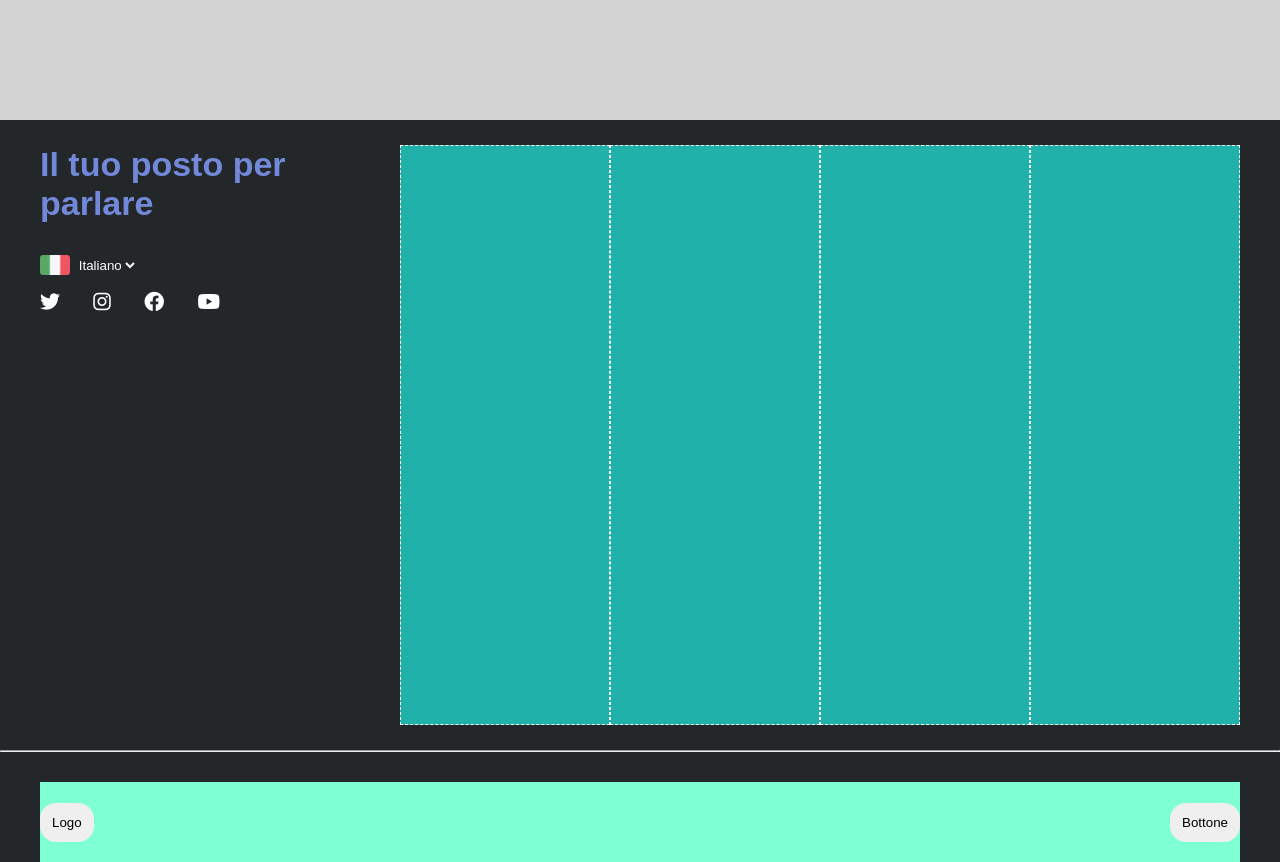
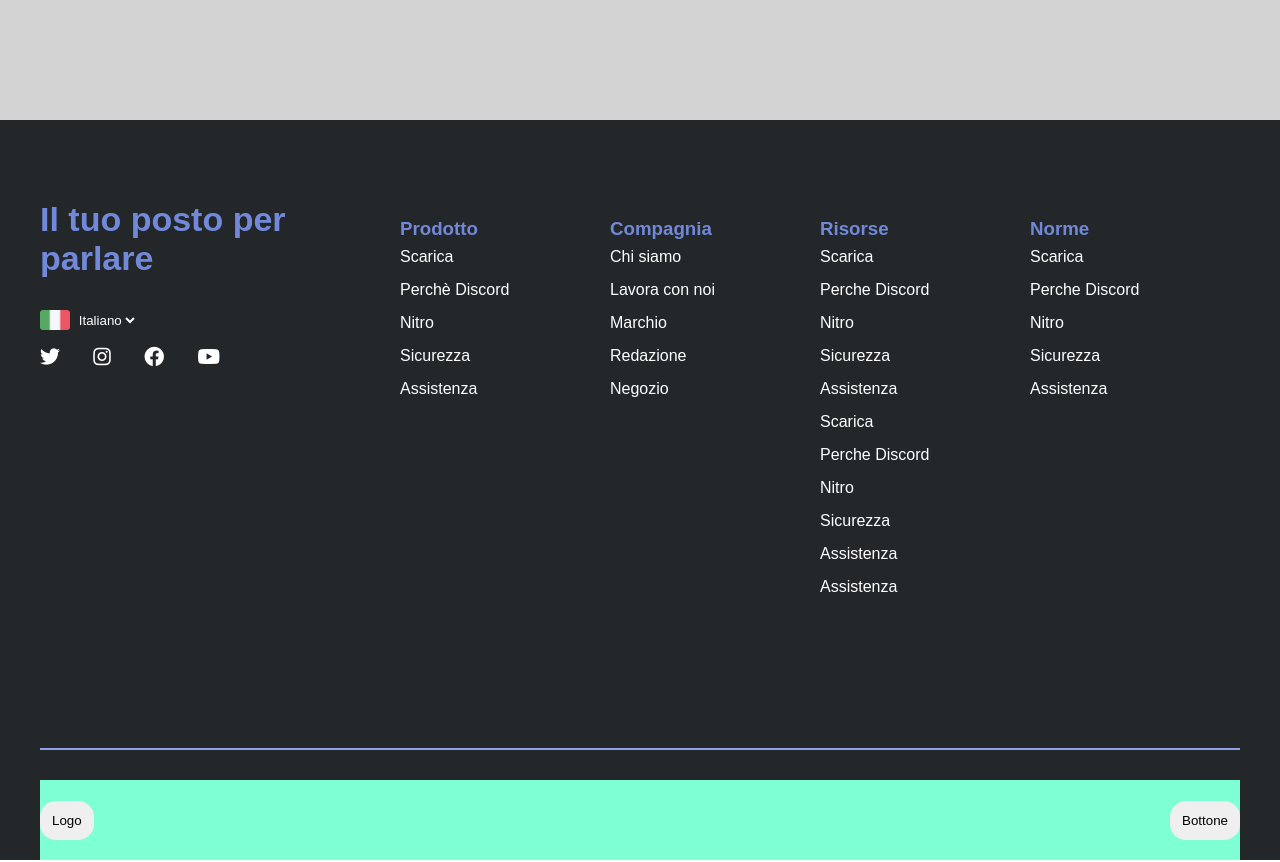
Before and after one commit to damianolagana/htmlcss-discord, a plain HTML site: page index.html in a window 1280 px wide. Shown: the part 3260-4122 px from the top of the page. Drawn offline with Linux system fonts and the light colour scheme.

Commit message:
feat(footer): add finish first footer

```diff
--- a/CSS/style.css
+++ b/CSS/style.css
@@ -219,11 +219,17 @@ nav{
 .blackbox1{
     height: 630px;
     background-color: #23272a;
+    padding-top: 80px;
 }
 
 #footpink{
-    height: 580px;
+    height: 550px;
     width: 360px;
+
+}
+
+.border{
+    border-bottom: 2px solid #8ea1e1;
 }
 
 #footcolumn1{
@@ -267,11 +273,21 @@ i{
     height: 20px;
 }
 
-.footblue{
+.footlist{
     width: 210px;
     height: 580px;
-    background-color: #20b2aa;
-    border: 1px white dashed;
+    padding-top: 18px;
+    height: 550px;
+}
+
+.list{
+    list-style: none;
+    line-height: 33px;
+    color: white;
+}
+
+.h3footer{
+    color: #7289da;
 }
 
 /* footer 2 */
--- a/index.html
+++ b/index.html
@@ -105,7 +105,7 @@
 
         <footer>
             <div class="flexgen blackbox1">
-                <div id="footpink">
+                <div class="border" id="footpink">
                     <div>
                         <h2 id="footcolumn1">Il tuo posto per parlare</h2>
                         <div id="lingua">
@@ -133,12 +133,52 @@
                         </div>
                     </div>
                 </div>
-                <div class="footblue"></div>
-                <div class="footblue"></div>
-                <div class="footblue"></div>
-                <div class="footblue"></div>
+                <div class="footlist border">
+                    <h3 class="h3footer">Prodotto</h3>
+                    <ul class="list">
+                        <li>Scarica</li>
+                        <li>Perchè Discord</li>
+                        <li>Nitro</li>
+                        <li>Sicurezza</li>
+                        <li>Assistenza</li>
+                    </ul>
+                </div>
+
+                <div class="footlist border">
+                    <h3 class="h3footer">Compagnia</h3>
+                    <ul class="list">
+                        <li>Chi siamo</li>
+                        <li>Lavora con noi</li>
+                        <li>Marchio</li>
+                        <li>Redazione</li>
+                        <li>Negozio</li>
+                </div>
+
+                <div class="footlist border">
+                    <h3 class="h3footer">Risorse</h3>
+                    <ul class="list">
+                        <li>Scarica</li>
+                        <li>Perche Discord</li>
+                        <li>Nitro</li>
+                        <li>Sicurezza</li>
+                        <li>Assistenza</li>
+                        <li>Scarica</li>
+                        <li>Perche Discord</li>
+                        <li>Nitro</li>
+                        <li>Sicurezza</li>
+                        <li>Assistenza</li>
+                        <li>Assistenza</li>
+                </div>
+                <div class="footlist border">
+                    <h3 class="h3footer">Norme</h3>
+                    <ul class="list">
+                        <li>Scarica</li>
+                        <li>Perche Discord</li>
+                        <li>Nitro</li>
+                        <li>Sicurezza</li>
+                        <li>Assistenza</li>
+                </div>
             </div>
-            <hr>
 
             <section class="flexgen blackbox2">
                 <div id="turchesebox">
```
